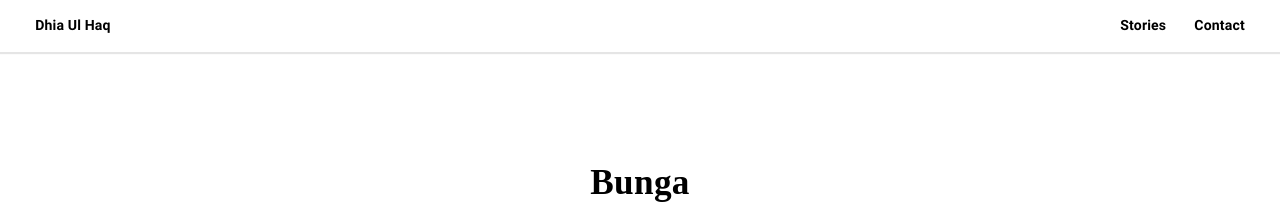
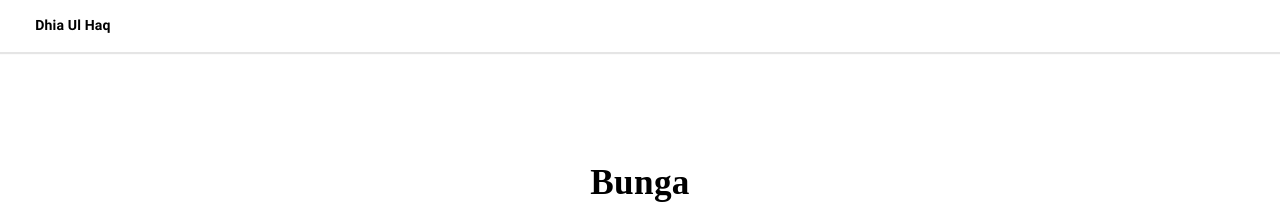
Before and after one commit to qahludhia/qahludhia.github.io, a Jekyll site: the page built from _posts/2018-10-03-bunga.markdown, in a window 1280 px wide. Shown: the top 209 px of the page. Built offline with Jekyll 4.4.1, drawn with Linux system fonts in a browser that asks for light colours; some web fonts are replaced.

Commit message:
edit some file

```diff
--- a/_includes/navigation.html
+++ b/_includes/navigation.html
@@ -1,6 +1,6 @@
 <nav>
   <ul class="header__list">
-    <li><a href="{{ '/' | prepend: site.baseurl }}">Stories</a></li>
-    <li><span class="popup__open">Contact</span></li>
+    <li><a href="{{ '/' | prepend: site.baseurl }}"></a></li>
+    <li><span class="popup__open"></span></li>
   </ul>
 </nav>
```
